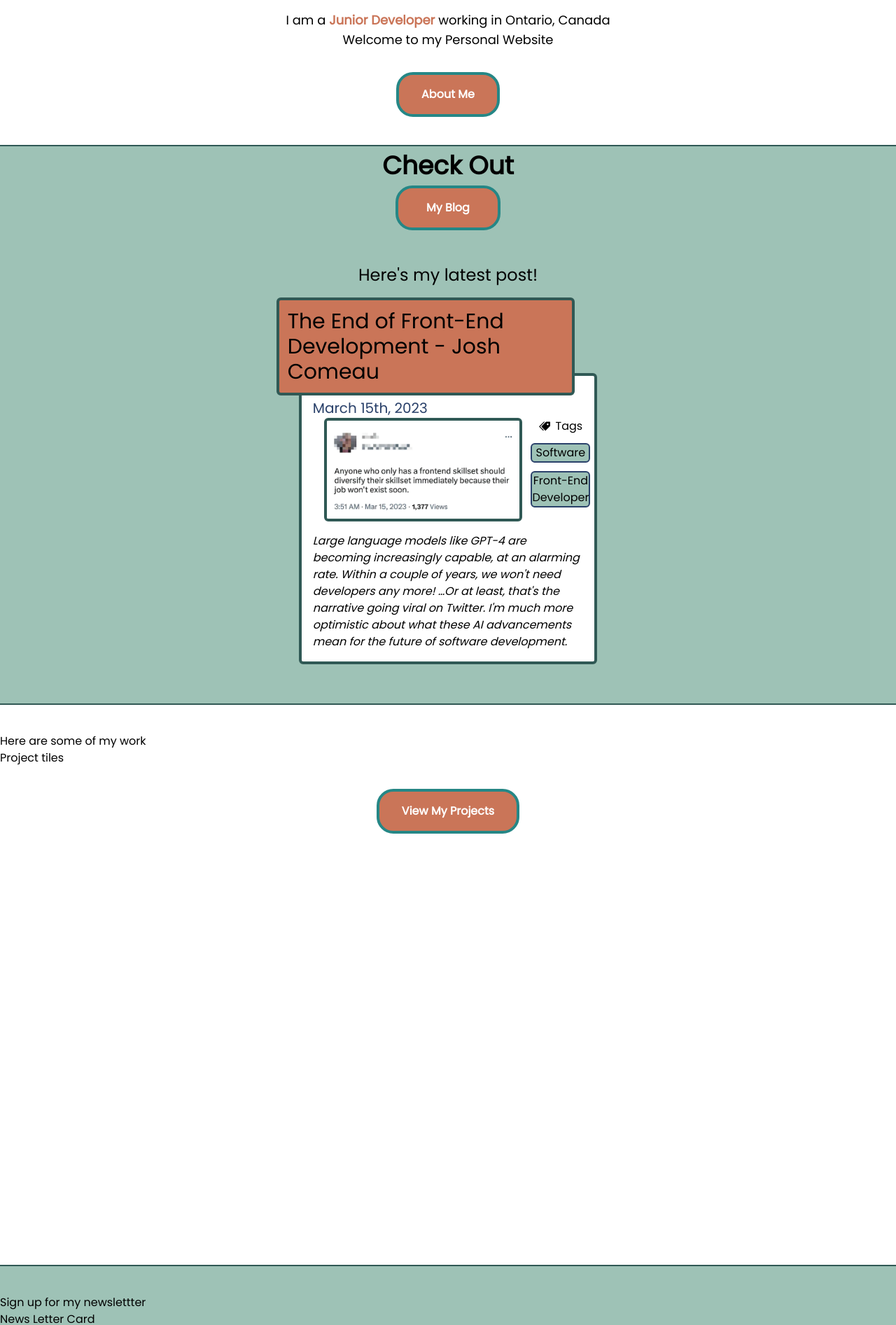
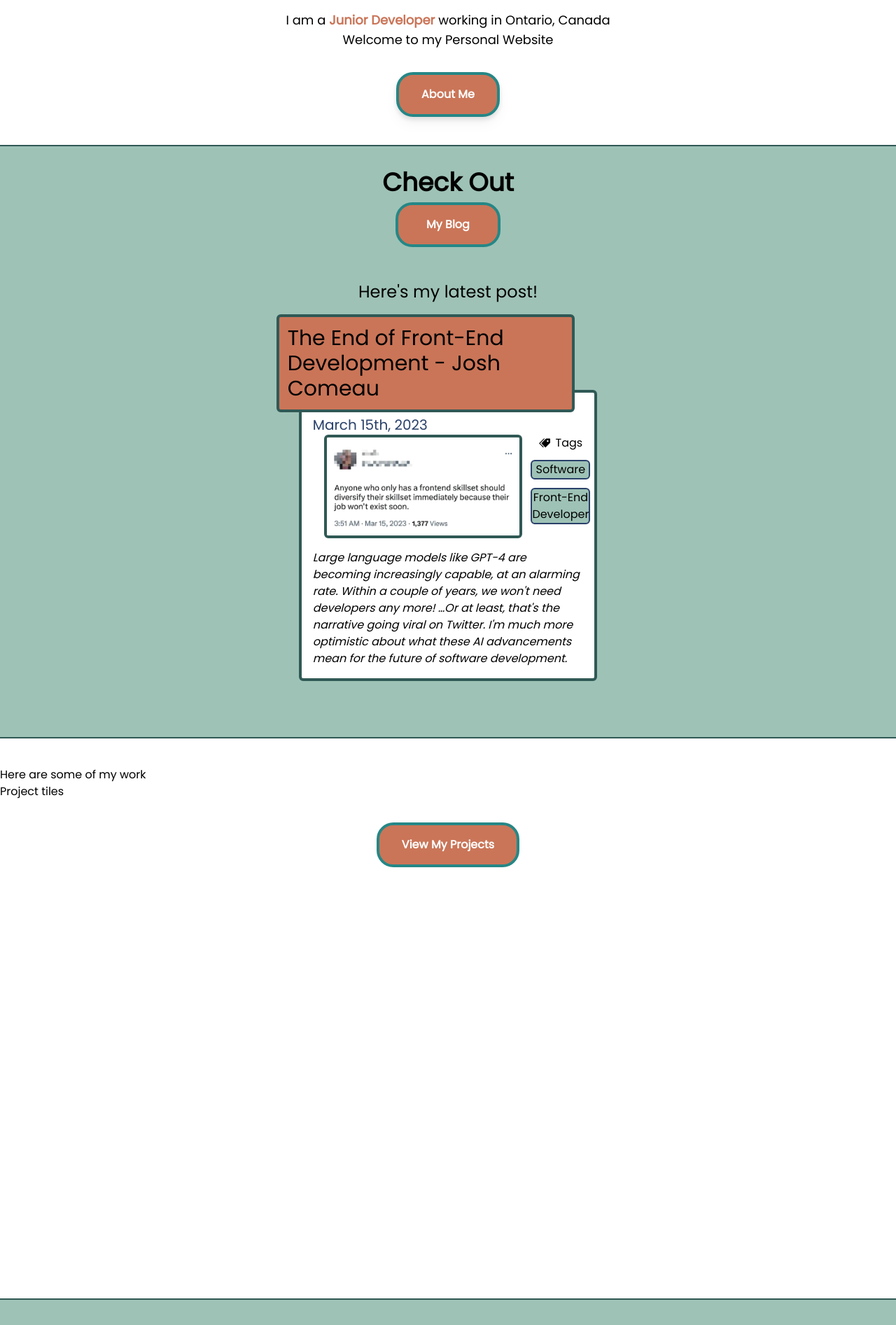
Before and after one commit to d-slezak/DanielSlezak, a Next.js app in the folder blog/: page / in a window 1280 px wide. Shown: the part 607-2500 px from the top of the page at 70% size. Built offline with nearby package versions, Linux system fonts and the light colour scheme.

Commit message:
fix section overflow

```diff
--- a/blog/src/pages/landing/Landing.js
+++ b/blog/src/pages/landing/Landing.js
@@ -5,7 +5,7 @@ import Link from "next/link"
 export default function Landing() {
     return (
         <div>
-            <div className="flex flex-col flex-1 self-center py-10 h-full">
+            <div className="flex flex-col flex-1 self-center py-10">
                 <div>
                     <div className="text-6xl text-secondary-light text-center">Hi, I'm Dan Slezak</div>
                     <div className="image flex justify-center">
@@ -14,11 +14,11 @@ export default function Landing() {
                     <div className="text-lg text-center">I am a <span className="text-secondary-accent font-extrabold">Junior Developer</span> working in Ontario, Canada</div>
                     <div className="text-lg text-center">Welcome to my Personal Website</div>
                     <div className="flex content-center justify-center">
-                        <Link href={"/aboutme/AboutMe"} className="bg-secondary-accent mt-8 px-8 py-4 border-4 rounded-3xl border-secondary-light text-white font-bold hover:border-primary"> About Me</Link>
+                        <Link href={"/aboutme/AboutMe"} className="bg-secondary-accent mt-8 px-8 py-4 border-4 rounded-3xl border-secondary-light text-white font-bold drop-shadow-lg hover:border-primary hover:drop-shadow-[0_5px_5px_rgba(202,117,88,1)]"> About Me</Link>
                     </div>
                 </div>
             </div>
-            <div className="bg-primary-accent flex justify-center pt-8 pb-20 border-y-2 border-solid border-primary h-screen">
+            <div className="bg-primary-accent flex justify-center pt-8 pb-20 border-y-2 border-solid border-primary min-h-screen">
                 <div className="flex flex-col justify-center w-3/6">
                     <div className="flex flex-col items-center justify-center pb-8 gap-2">
                         <div className="text-center text-4xl font-extrabold"> Check Out</div>
@@ -36,7 +36,7 @@ export default function Landing() {
                     </div>
                 </div>
             </div>
-            <div className="flex flex-col py-10 h-screen">
+            <div className="flex flex-col py-10 min-h-screen">
                 <div>
                     Here are some of my work
                 </div>
```
